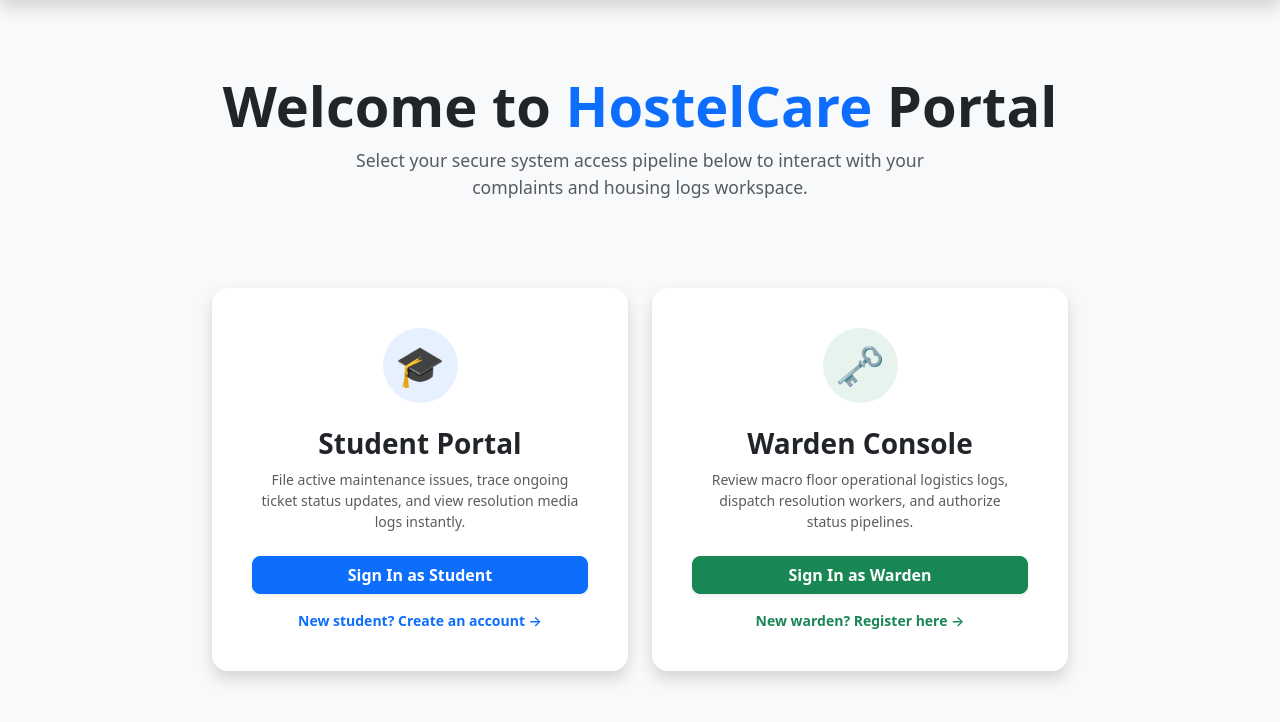
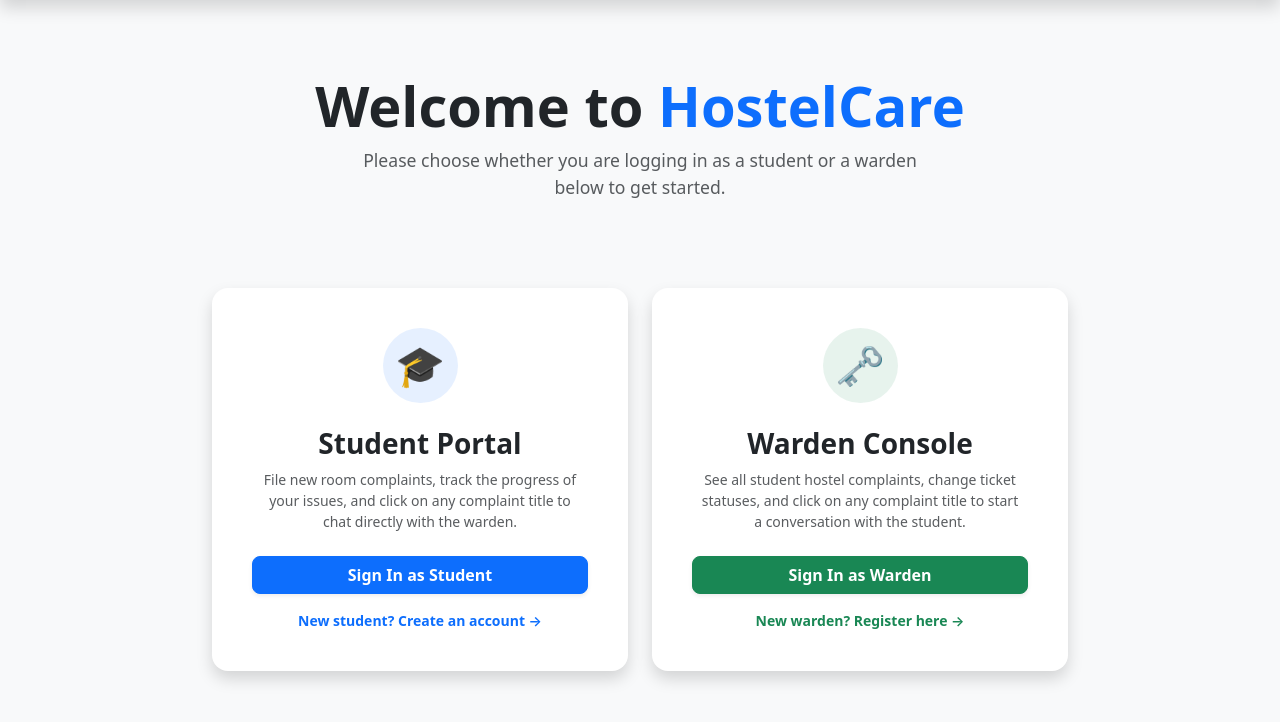
Before and after one commit to deblinachowdhuryofficial06-debug/hostel-care-portal, a Django app: page / in a window 1280 px wide. Shown: the part 78-800 px from the top of the page. Run offline with Django 5.2, Linux system fonts and the light colour scheme.

Commit message:
Simplified homepage wording and fixed login registration link redirect

```diff
--- a/complaints/templates/complaints/home_portal.html
+++ b/complaints/templates/complaints/home_portal.html
@@ -2,8 +2,8 @@
 
 {% block content %}
 <div class="text-center my-5 py-4">
-    <h1 class="display-4 fw-extrabold text-dark tracking-tight mb-2" style="font-weight: 800;">Welcome to <span class="text-primary">HostelCare</span> Portal</h1>
-    <p class="text-muted mx-auto lead" style="max-width: 600px; font-size: 1.1rem;">Select your secure system access pipeline below to interact with your complaints and housing logs workspace.</p>
+    <h1 class="display-4 fw-extrabold text-dark mb-2" style="font-weight: 800;">Welcome to <span class="text-primary">HostelCare</span></h1>
+    <p class="text-muted mx-auto lead" style="max-width: 600px; font-size: 1.1rem;">Please choose whether you are logging in as a student or a warden below to get started.</p>
 </div>
 
 <div class="row row-cols-1 row-cols-md-2 g-4 justify-content-center px-2 mb-5">
@@ -15,7 +15,7 @@
                     🎓
                 </div>
                 <h3 class="card-title fw-bold text-dark mb-2">Student Portal</h3>
-                <p class="text-muted small mb-4 flex-grow-1 px-2">File active maintenance issues, trace ongoing ticket status updates, and view resolution media logs instantly.</p>
+                <p class="text-muted small mb-4 flex-grow-1 px-2">File new room complaints, track the progress of your issues, and click on any complaint title to chat directly with the warden.</p>
 
                 <a href="{% url 'login' %}?role=student" class="btn btn-primary w-100 py-2.5 fw-bold rounded-3 shadow-sm mb-3">Sign In as Student</a>
                 <a href="{% url 'register_student' %}" class="text-decoration-none small text-primary fw-semibold">New student? Create an account →</a>
@@ -30,7 +30,7 @@
                     🗝️
                 </div>
                 <h3 class="card-title fw-bold text-dark mb-2">Warden Console</h3>
-                <p class="text-muted small mb-4 flex-grow-1 px-2">Review macro floor operational logistics logs, dispatch resolution workers, and authorize status pipelines.</p>
+                <p class="text-muted small mb-4 flex-grow-1 px-2">See all student hostel complaints, change ticket statuses, and click on any complaint title to start a conversation with the student.</p>
 
                 <a href="{% url 'login' %}?role=warden" class="btn btn-success text-white w-100 py-2.5 fw-bold rounded-3 shadow-sm mb-3">Sign In as Warden</a>
                 <a href="{% url 'register_warden' %}" class="text-decoration-none small text-success fw-semibold">New warden? Register here →</a>
```
